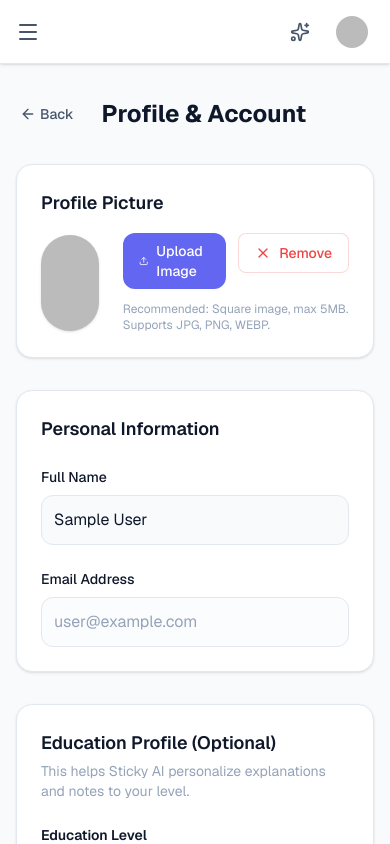
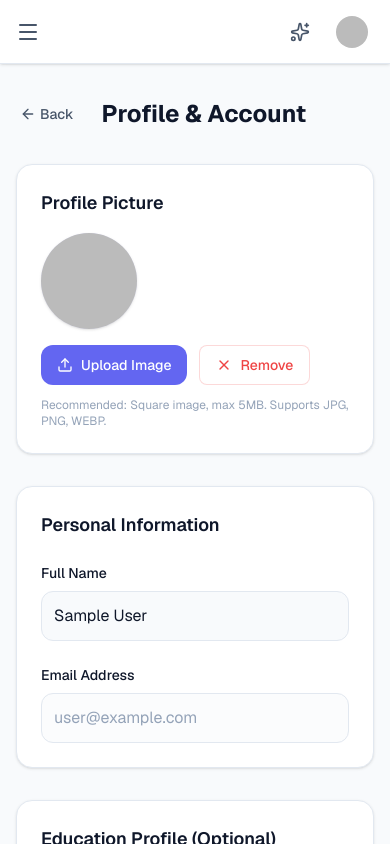
Before and after one commit to akshikamishra615-dev/sticky-ai, a Next.js app: page /profile in a window 390 px wide. Built offline with nearby package versions, Linux system fonts and the light colour scheme; no server answers; the database is empty; sample sign-in values are in the browser's storage.

Commit message:
fix: improve responsive mobile layouts

```diff
--- a/app/(app)/profile/page.tsx
+++ b/app/(app)/profile/page.tsx
@@ -119,8 +119,8 @@ export default function ProfilePage() {
         {/* Profile Picture */}
         <section className="bg-[var(--surface)] border border-[var(--border)] rounded-2xl p-6 shadow-sm">
           <h2 className="text-lg font-semibold text-[var(--primary-text)] mb-4">Profile Picture</h2>
-          <div className="flex items-center space-x-6">
-            <div className="relative h-24 w-24 rounded-full bg-[var(--ai-accent)]/20 flex items-center justify-center text-[var(--ai-accent)] font-bold text-3xl overflow-hidden shadow-sm">
+          <div className="flex flex-col sm:flex-row items-start sm:items-center gap-4 sm:gap-0 sm:space-x-6">
+            <div className="relative h-24 w-24 shrink-0 rounded-full bg-[var(--ai-accent)]/20 flex items-center justify-center text-[var(--ai-accent)] font-bold text-3xl overflow-hidden shadow-sm">
               {session?.user?.image ? (
                 <img src={session.user.image} alt="" className="h-full w-full object-cover" />
               ) : (
--- a/app/(auth)/login/page.tsx
+++ b/app/(auth)/login/page.tsx
@@ -73,7 +73,7 @@ function LoginForm() {
           />
         </div>
 
-        <div className="flex items-center justify-between">
+        <div className="flex flex-wrap gap-2 items-center justify-between">
           <div className="flex items-center space-x-2">
             <input
               type="checkbox"
--- a/components/knowledge-base/knowledge-base-client.tsx
+++ b/components/knowledge-base/knowledge-base-client.tsx
@@ -449,8 +449,8 @@ export function KnowledgeBaseClient({ initialDocuments }: { initialDocuments: Do
                             <div className="flex h-10 w-10 items-center justify-center rounded-lg bg-[var(--surface-hover)]">
                               {getFileIcon(doc.sourceType, doc.name)}
                             </div>
-                            <div className="truncate">
-                              <h3 className="font-semibold text-[var(--primary-text)] truncate w-40">{doc.name}</h3>
+                            <div className="flex-1 min-w-0 pr-2">
+                              <h3 className="font-semibold text-[var(--primary-text)] truncate">{doc.name}</h3>
                               <p className="text-xs text-[var(--muted-text)]">{(doc.size / 1024).toFixed(1)} KB</p>
                             </div>
                           </div>
```
